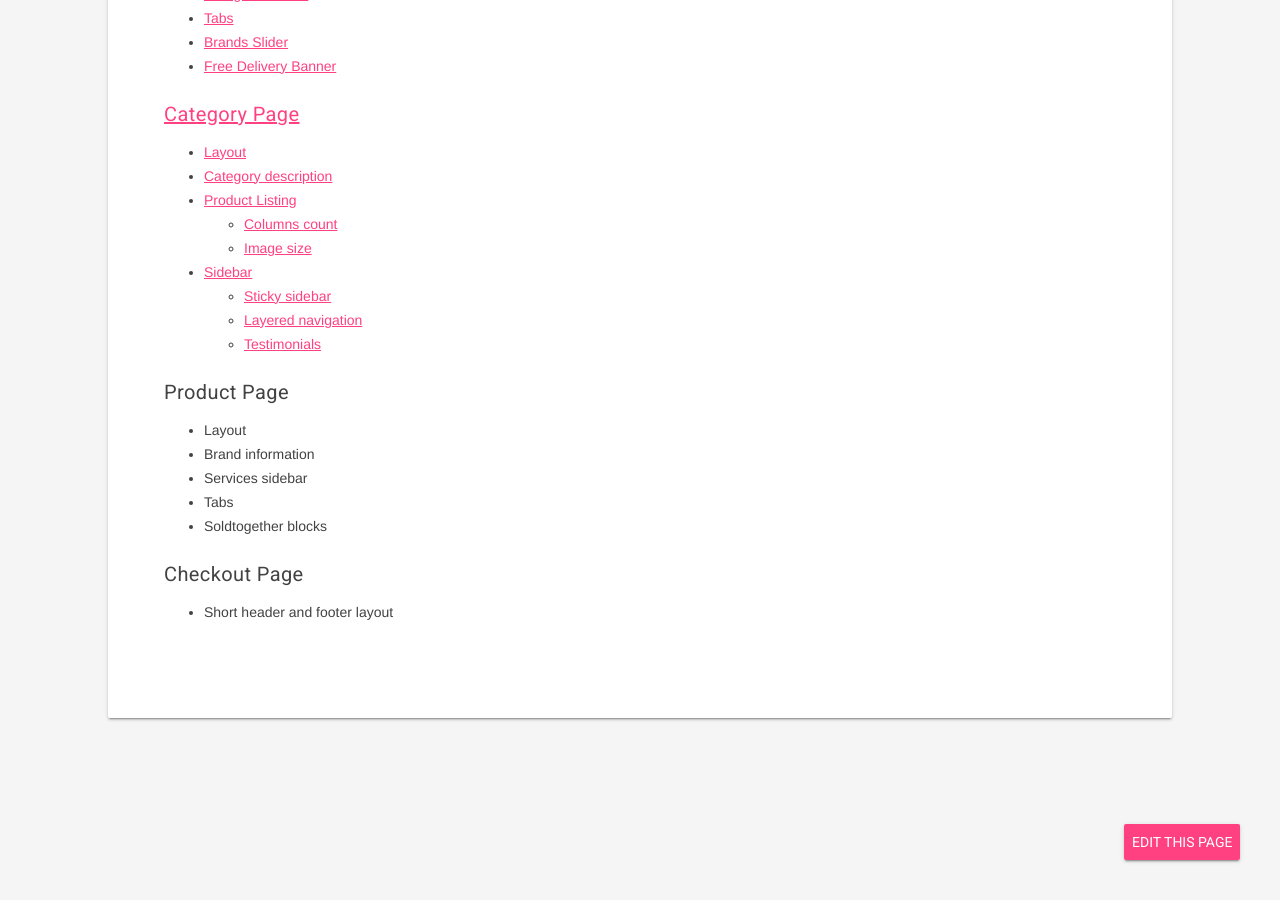
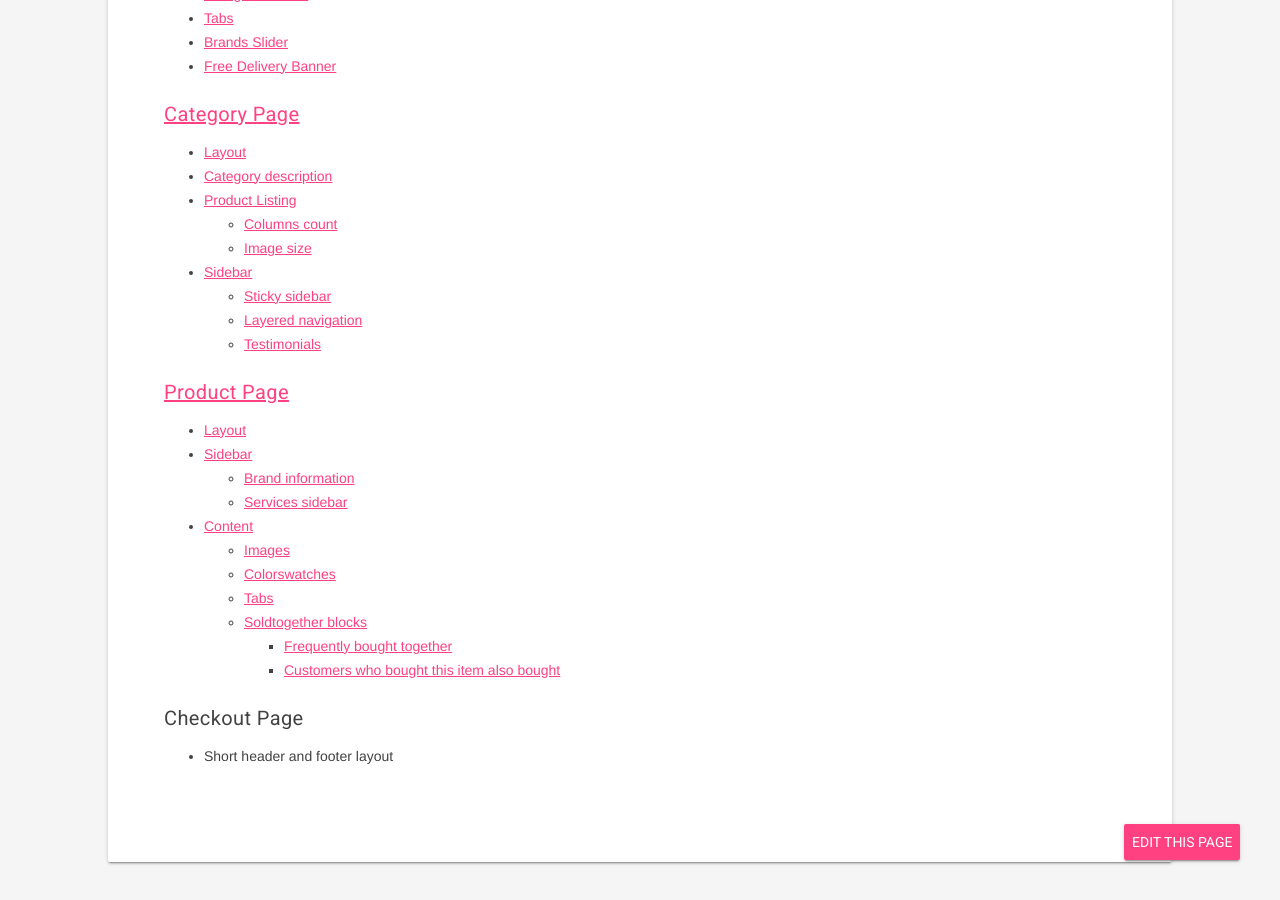
Before and after one commit to tmhub/tmhub.github.io, a Jekyll site: the page built from argento/pure2/index.md, in a window 1280 px wide and 900 px high, scrolled down 866 px. Built offline with Jekyll 4.4.1, drawn with Linux system fonts in a browser that asks for light colours.

Commit message:
Product page docs added

```diff
--- a/argento/pure2/index.md
+++ b/argento/pure2/index.md
@@ -53,13 +53,19 @@ category: Argento
     - [Layered navigation](category-page/#layered-navigation)
     - [Testimonials](category-page/#testimonials)
 
-##### Product Page
+##### [Product Page](product-page/)
 
-- Layout
-- Brand information
-- Services sidebar
-- Tabs
-- Soldtogether blocks
+ -  [Layout](product-page/#layout)
+ -  [Sidebar](product-page/#sidebar)
+    - [Brand information](product-page/#brand-information)
+    - [Services sidebar](product-page/#services-sidebar)
+ -  [Content](product-page/#content)
+    - [Images](product-page/#images)
+    - [Colorswatches](product-page/#colorswatches)
+    - [Tabs](product-page/#tabs)
+    - [Soldtogether blocks](product-page/#soldtogether-blocks)
+        - [Frequently bought together](product-page/#frequently-bought-together)
+        - [Customers who bought this item also bought](product-page/#customers-who-bought-this-item-also-bought)
 
 ##### Checkout Page
 
```
Also changed, not shown: argento/pure2/product-page/index.md (added, +182 -0 lines), argento/pure2/product-page/images/brand_information.png (added), argento/pure2/product-page/images/colorswatches.png (added), argento/pure2/product-page/images/customer_who_bought_this_also_bought.png (added), argento/pure2/product-page/images/frequently_bought_together.png (added), argento/pure2/product-page/images/images.jpg (added), argento/pure2/product-page/images/services_sidebar.png (added), argento/pure2/product-page/images/tabs.png (added).
